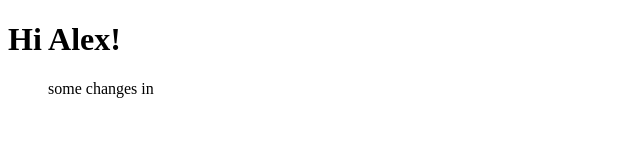
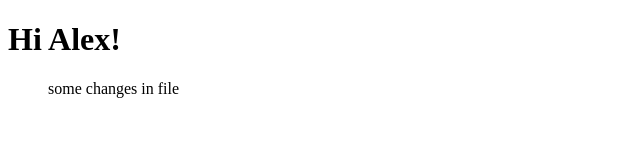
Before and after one commit to StanislavKhartov/Laba1, a plain HTML site: page index.html in a window 1280 px wide. Shown: the full height of the page, 0-640 px from the left. Drawn offline with Linux system fonts and the light colour scheme.

Commit message:
Task#[3] third change in file index.html

```diff
--- a/index.html
+++ b/index.html
@@ -8,4 +8,4 @@
     <h1>Hi Alex!</h1>
 </body>
 </html>
-<ul> some changes in
+<ul> some changes in file
```
